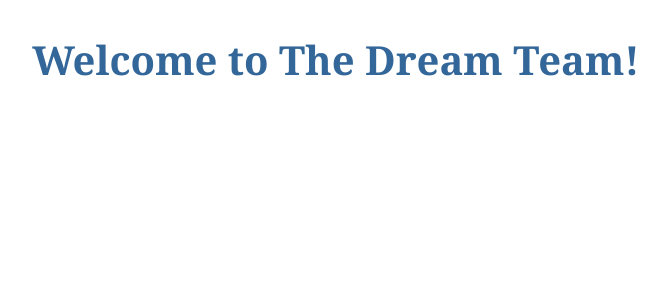
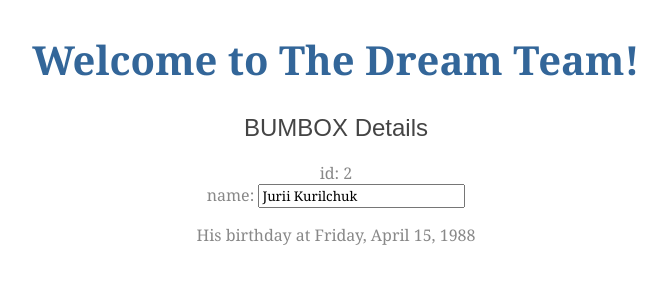
Before and after one commit to VasylPosmit/dream-team, an Angular app: page /team in a window 1280 px wide. Shown: the top 300 px of the page, without its empty margins (304-971 px from the left). Built offline with nearby package versions, Linux system fonts and the light colour scheme.

Commit message:
feat: add Team component, Member interface Team and Member view ToH step 3 "The Hero Editor" accomplished with customizations and extended usage of pipes and interface props

```diff
--- a/src/app/app.component.html
+++ b/src/app/app.component.html
@@ -2,4 +2,5 @@
   <h1>
     Welcome to {{ title }}!
   </h1>
+  <vp-team></vp-team>
 </div>
--- a/src/app/app.component.ts
+++ b/src/app/app.component.ts
@@ -1,7 +1,7 @@
 import { Component } from '@angular/core';
 
 @Component({
-  selector: 'app-root',
+  selector: 'vp-app',
   templateUrl: './app.component.html',
   styleUrls: ['./app.component.css']
 })
--- /dev/null
+++ b/src/app/team/member.ts
@@ -0,0 +1,7 @@
+export class Member {
+  birthday: string;
+  id: number;
+  name: string;
+  nickName: string;
+  skills: string[];
+}
--- /dev/null
+++ b/src/app/team/team.component.html
@@ -0,0 +1,8 @@
+
+<h2>{{ member.nickName | uppercase }} Details</h2>
+<div><span>id: </span>{{member.id}}</div>
+<div>
+  <label for="">name:
+    <input type="text" [(ngModel)]="member.name">
+  </label>
+<p>His birthday at {{ member.birthday | date:"fullDate"}}</p>
--- /dev/null
+++ b/src/app/team/team.component.ts
@@ -0,0 +1,24 @@
+import { Component, OnInit } from '@angular/core';
+import { Member } from 'member';
+
+@Component({
+  selector: 'vp-team',
+  templateUrl: './team.component.html',
+  styleUrls: ['./team.component.css']
+})
+export class TeamComponent implements OnInit {
+  member: Member = {
+    birthday: new Date(1988, 3, 15), // April 15, 1988
+    id: 2,
+    name: 'Jurii Kurilchuk',
+    nickName: 'Bumbox',
+    skills: ['design', 'infographincs'],
+  };
+
+  constructor() { }
+
+  ngOnInit() {
+    console.log('TeamComponent init: ');
+  }
+
+}
--- a/src/index.html
+++ b/src/index.html
@@ -9,6 +9,6 @@
   <link rel="icon" type="image/x-icon" href="favicon.ico">
 </head>
 <body>
-  <app-root></app-root>
+  <vp-app></vp-app>
 </body>
 </html>
```
Also changed, not shown: src/app/app.module.ts (+7 -3 lines), src/app/team/team.component.css (added), 2 other files (tests, documents, lock files or other folders).
